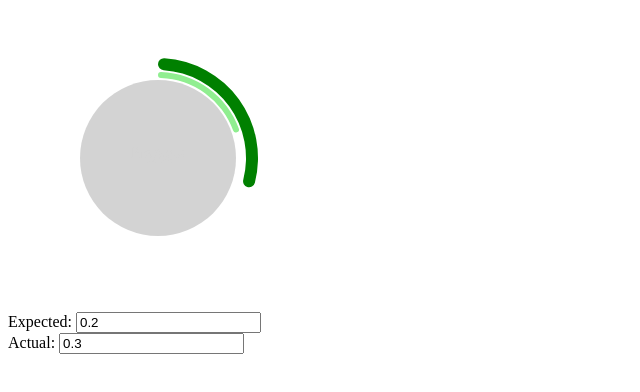
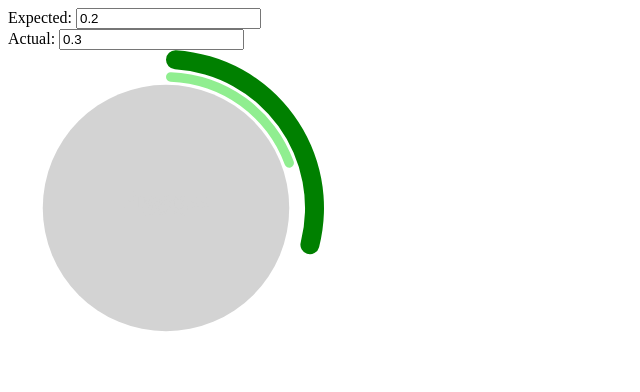
Before and after one commit to novhn/Circle_Progress_Indicator, a website: page app/index.html in a window 1280 px wide. Shown: the whole page, without its empty margins (0-640 px from the left). Drawn offline with nearby package versions, Linux system fonts and the light colour scheme.

Commit message:
dynamically resizing svg object

```diff
--- a/app/coffee/script.js
+++ b/app/coffee/script.js
@@ -66,14 +66,15 @@ app.directive('inputValidation', function() {
 app.directive('d3CircleIndicator', function() {
   return {
     restrict: 'EA',
-    template: '<svg width=\'300\' height=\'300\'></svg>',
+    template: '<div id="circle_indicator"></div>',
     scope: {
       data: '='
     },
     link: function(scope) {
+      var arc, arcTween, arcs, canvas, data, group, height, p, path, pi180, width;
+      d3.select("div#circle_indicator").classed("svg-container", true).append("svg").attr("preserveAspectRatio", "xMinYMin meet").attr("viewBox", "0 0 800 800").classed("svg-content-responsive", true);
 
       /* watch for data changes and re-render */
-      var arc, arcTween, arcs, canvas, data, group, height, p, path, pi180, width;
       scope.$watch('data', (function(newVals, oldVals) {
         return scope.render(newVals);
       }), true);
@@ -146,7 +147,7 @@ app.directive('d3CircleIndicator', function() {
       canvas = d3.select('svg').append('svg').attr('width', width).attr('height', height).attr('id', 'circleind');
 
       /* set the center of the drawing canvas */
-      group = canvas.append('g').attr('transform', 'translate(150,150)');
+      group = canvas.append('g').attr('transform', 'translate(100,100)');
 
       /* generate arc */
       arc = d3.svg.arc().innerRadius(function(d, i) {
--- a/app/index.html
+++ b/app/index.html
@@ -12,9 +12,10 @@
 
 	<body ng-app="CircleProgressApp" >
 		<div ng-controller="ProgressController">
-			<div d3-circle-indicator data=data></div>
+
 			<div input-validation input-name="data.expectedName" input-value="data.expected"></div>
 			<div input-validation input-name='data.actualName' input-value="data.actual"></div>
+			<div d3-circle-indicator data=data></div>
 		</div>
 	</body>
 </html>
--- a/app/style.css
+++ b/app/style.css
@@ -3,13 +3,26 @@
 	fill: gray;
 	font-size: 20px;
 	transform: translate(0px,25px);
-	text-anchor: center;
 }
 
 #progress_number{
 	font-family: verdana;
 	fill: black;
 	font-size: 36px;
-	text-anchor: center;
+}
 
+
+.svg-container {
+    display: inline-block;
+    position: relative;
+    width: 100%;
+    padding-bottom: 25%; /* aspect ratio */
+    vertical-align: top;
+    overflow: hidden;
 }
+.svg-content-responsive {
+    display: inline-block;
+    position: absolute;
+    top: 10px;
+    left: 0;
+}
```
Also changed, not shown: app/coffee/script.coffee (+10 -3 lines).
